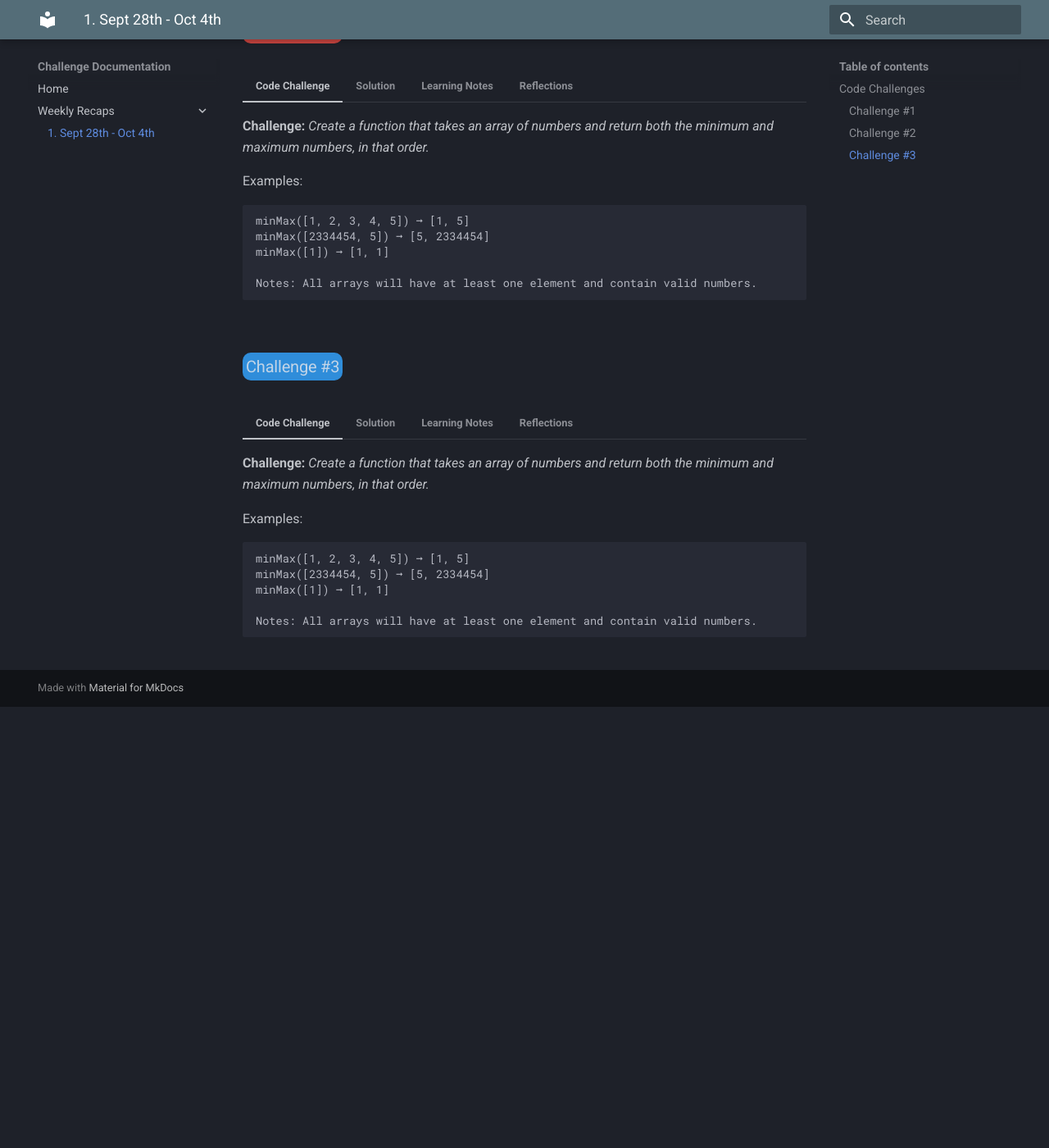
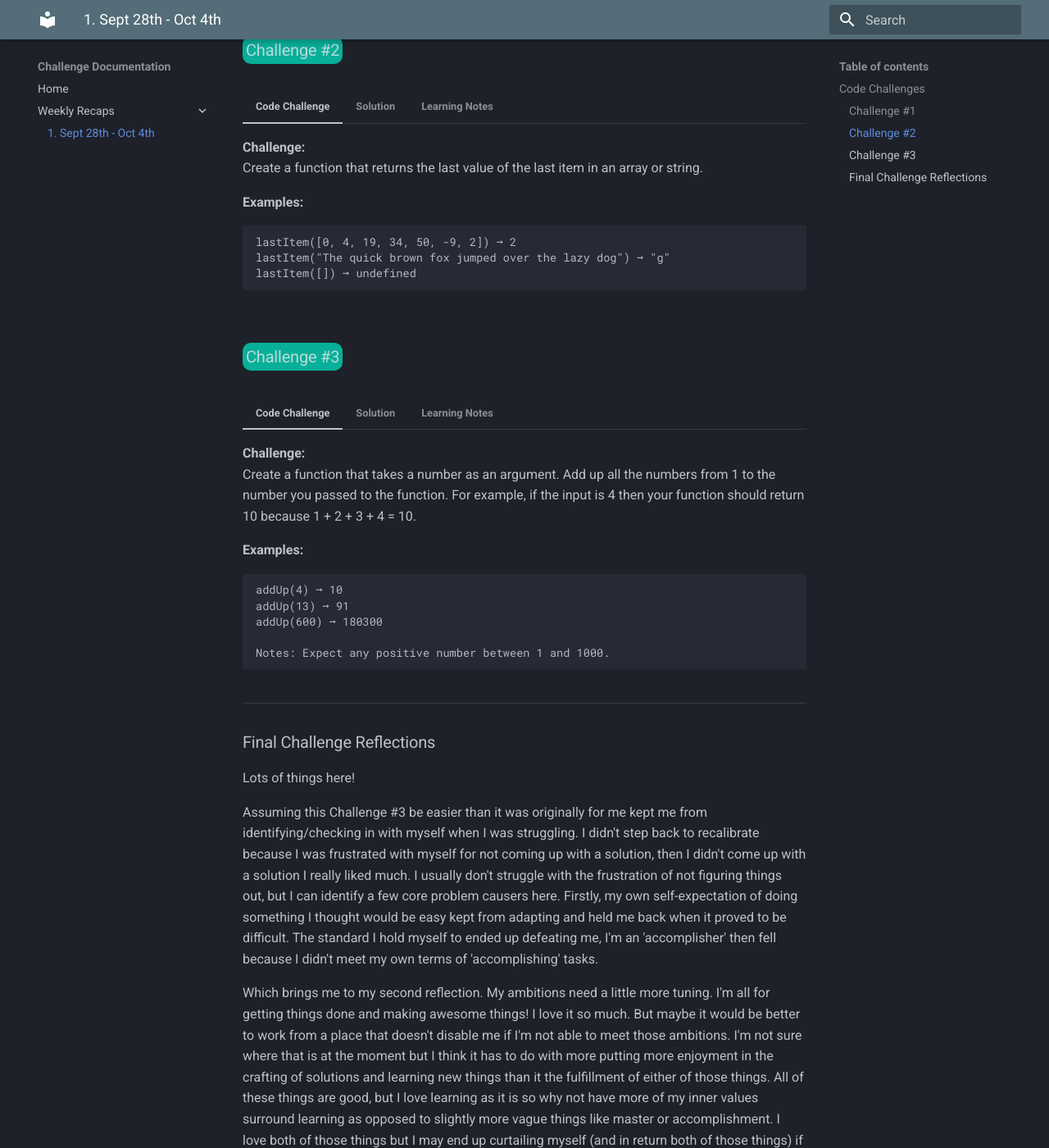
Before and after one commit to RobertEJohnson/Coding-Challenge-Tracker, an MkDocs documentation site: the page built from docs/weeklyRecaps/week1.md, in a window 1280 px wide and 1400 px high, scrolled down 735 px. Shown: the whole window at 82% size. Built offline with MkDocs 1.6.1 and Material for MkDocs 9.7.7, drawn with Linux system fonts in a browser that asks for light colours; before the commit the page ends 1597 px from its top, so only the background shows below that; some of the changed text lies outside the part shown.

Commit message:
updated for current completed challenges!

````diff
--- a/docs/weeklyRecaps/week1.md
+++ b/docs/weeklyRecaps/week1.md
@@ -16,139 +16,191 @@
 
 === "Code Challenge"
 
-    **Challenge:** *Create a function that takes an array of numbers and return both the minimum and maximum numbers, in that order.*
+    **Challenge:**
+    Create a function that takes two strings as arguments and returns the number of times the first string (the single character) is found in the second string.
 
-    Examples:
+    **Examples:**
 
-        minMax([1, 2, 3, 4, 5]) ➞ [1, 5]
-        minMax([2334454, 5]) ➞ [5, 2334454]
-        minMax([1]) ➞ [1, 1]
+        charCount("a", "edabit") ➞ 1
+        charCount("c", "Chamber of secrets") ➞ 1
+        charCount("b", "big fat bubble") ➞ 4
 
-        Notes: All arrays will have at least one element and contain valid numbers.
+        Notes: Your output must be case-sensitive (see second example).
 
 === "Solution"
 
-    **Solution:** Notes about solution here:
+    **Solution:** Here is my first solution!
 
-        My first solution
+        function charCount(myChar, str){
+            let count = 0;
+            for(character of str){
+                if(character === myChar){
+                    count++;
+                }
+            }
+            return count;
+        }
 
-    After seeing some of the other participants solutions I adapted my solution to be
+    After seeing some other solutions I realized I've completely forgotten about the `filter` array method, I really haven't used it much!
+    My updated solution is:
 
-        My second solution
+        function charCount(myChar, str){
+	        return [...str].filter(character => myChar === character).length;
+        }
+
+    Spreading the string into an array to use it feels great.
 
 === "Learning Notes"
 
-    **New things I've learned:**
+    **Learning Notes:**
 
-    >Checkout all these cool new things I've learned!
+    >I got a some more practice with the filter array method!
+    >I wasn't super familiar with it, but it really came in clutch here.
 
-    >I never thought to use x in y way before! That's so clever!
-    >Lorem ipsum lorem ipsum Lorem ipsum lorem ipsum Lorem ipsum lorem ipsum
+    >My general updated understanding of .filter() is, it's a method that returns a new array contains
+    >all elements from the original array that pass the set condition! Nifty!
 
-=== "Reflections"
+    >Awesome practice with .filter()!
 
-    **Positives:**
-
-    > I'm seeing a lot of positives.
-
-    **Negatives:**
-
-    > I also noticed a few negatives.
-
-    **Moving Forward:**
-
-    > Here's my plan for the future.
-
-### Challenge #2 {: .challenge .challenge--codewars}
+### Challenge #2 {: .challenge .challenge--edabit}
 
 === "Code Challenge"
 
-    **Challenge:** *Create a function that takes an array of numbers and return both the minimum and maximum numbers, in that order.*
+    **Challenge:**
+    Create a function that returns the last value of the last item in an array or string.
 
-    Examples:
+    **Examples:**
 
-        minMax([1, 2, 3, 4, 5]) ➞ [1, 5]
-        minMax([2334454, 5]) ➞ [5, 2334454]
-        minMax([1]) ➞ [1, 1]
-
-        Notes: All arrays will have at least one element and contain valid numbers.
+        lastItem([0, 4, 19, 34, 50, -9, 2]) ➞ 2
+        lastItem("The quick brown fox jumped over the lazy dog") ➞ "g"
+        lastItem([]) ➞ undefined
 
 === "Solution"
 
-    **Solution:** Notes about solution here:
+    **Solution:** My first solution:
 
-        My first solution
+        function lastItem(input) {
+            if(input.length <= 0){
+                return undefined;
+            }
+            else{
+                lastElement = input[input.length-1];
+            }
 
-    After seeing some of the other participants solutions I adapted my solution to be
+            return lastElement.length >= 2 ? lastElement[lastElement.length-1] : lastElement
+        }
 
-        My second solution
+    This solution worked well, but wasn't completing one of the pre-written tests.
+
+    The question said:
+    Create a function that returns ```the last value of the last item``` in an array or string.
+
+    What they actually meant was:
+    Create a function that returns ```the last value``` of an array or a string.
+
+    The tests were built in a way that ```['one','two','three']``` should be parsed and return ```'three'```
+    I was returning the last value of the last item so ```'three'``` became ```'e'```.
+
+    My updated solution:
+
+        function lastItem(input) {
+            return input[input.length-1];
+        }
+
 
 === "Learning Notes"
 
-    **New things I've learned:**
+    **Learning Notes:**
 
-    >Checkout all these cool new things I've learned!
+    >I think my main take away from this challenge is to read the tests.
 
-    >I never thought to use x in y way before! That's so clever!
-    >Lorem ipsum lorem ipsum Lorem ipsum lorem ipsum Lorem ipsum lorem ipsum
+    >The question could've been worded better but reading the tests can give me a
+    >better idea of what I should be building in the first place. I might not account
+    >for a input type that a test will test for, so I might as well start with reading them,
+    >I'll have better quality solutions.
 
-=== "Reflections"
+    >Also I'll start getting more ideas for the tests I write.
 
-    **Positives:**
-
-    > I'm seeing a lot of positives.
-
-    **Negatives:**
-
-    > I also noticed a few negatives.
-
-    **Moving Forward:**
-
-    > Here's my plan for the future.
-
-### Challenge #3 {: .challenge .challenge--leetcode}
+### Challenge #3 {: .challenge .challenge--edabit}
 
 === "Code Challenge"
 
-    **Challenge:** *Create a function that takes an array of numbers and return both the minimum and maximum numbers, in that order.*
+    **Challenge:**
+    Create a function that takes a number as an argument. Add up all the numbers from 1 to the number you passed to the function. For example, if the input is 4 then your function should return 10 because 1 + 2 + 3 + 4 = 10.
 
-    Examples:
+    **Examples:**
 
-        minMax([1, 2, 3, 4, 5]) ➞ [1, 5]
-        minMax([2334454, 5]) ➞ [5, 2334454]
-        minMax([1]) ➞ [1, 1]
+        addUp(4) ➞ 10
+        addUp(13) ➞ 91
+        addUp(600) ➞ 180300
 
-        Notes: All arrays will have at least one element and contain valid numbers.
+        Notes: Expect any positive number between 1 and 1000.
 
 === "Solution"
 
-    **Solution:** Notes about solution here:
+    **Solution:** Here's my first take at this:
 
-        My first solution
+        function addUp(num) {
+            let counter = 0;
+            sum = 0;
+            while(counter <= num){
+                sum += counter;
+                counter ++;
+            }
+            return sum;
+        }
 
-    After seeing some of the other participants solutions I adapted my solution to be
+    I'm not stoked about a while loop though, so I'm going to rework it a bit. Here's my now second attempt.
 
-        My second solution
+        function addUp(num) {
+            let sum = 0;
+            for(let i=1; i<=num; i++){
+                sum += i;
+            }
+            return sum;
+        }
+
+    There we go, so the above removed a while loop and condensed it a little bit, woot.
+
+    This addition problem would be a great problem for recursion I'm sure.
+    Not very familiar with recursion yet, but I'm going to check out some others' solutions and see what I learn from their solutions.
+
+        function addUp(num) {
+            return (num * (num + 1))/2;
+        }
+
+    The above answer (some one elses solution not mine) really intriques me. I'm guessing this is a common math algorithm people are familiar with, because I have no idea of the thought process taken to get this answer. But it did spark some thoughts for me which I'll take about in the learning notes. The other answers contain recursion which I'll have to dig into more later!
 
 === "Learning Notes"
 
-    **New things I've learned:**
+    **Learning Notes:**
 
-    >Checkout all these cool new things I've learned!
+    >Wow this problem stumped me. Not even because of its difficulty but rather my perception of its difficulty.
+    >I don't like that my first response was a little bit locked up. It's too bad because taking off some of the
+    >tension I was able to make a (in my opinion) better solution, I'm usually pretty good at not getting pushed off-center
+    >but I fell off that horse a bit here.
 
-    >I never thought to use x in y way before! That's so clever!
-    >Lorem ipsum lorem ipsum Lorem ipsum lorem ipsum Lorem ipsum lorem ipsum
+    >This answer:   function addUp(num) {
+    >                  return (num * (num + 1))/2;
+    >               }
 
-=== "Reflections"
+    >I'm curious at how it was obtained without knowing a prior formula. But I have gleaned a few things from this. Some of which I will talk about in the reflections, but one main thing for a learning note here is 'Keep it simple'.
 
-    **Positives:**
+    >I think my mind fluttered a bit because I started thinking about all of this addition and trying to
+    >come up with a good solution through being able to hold the entire problem in my head. I'd assume this most certainly is
+    >not what whoever came up with (num * (num + 1))/2 did. If I had started simpler like from 1-3 rather than 1-100 it really
+    >could have helped me identify a pattern to work with, and that would help develop a better solution. I kept it too big and
+    >didn't break it into small pieces, because at first it didn't seem like a tough task.
 
-    > I'm seeing a lot of positives.
+---
 
-    **Negatives:**
+### Final Challenge Reflections
 
-    > I also noticed a few negatives.
+Lots of things here!
 
-    **Moving Forward:**
+Assuming this Challenge #3 be easier than it was originally for me kept me from identifying/checking in with myself when I was struggling.
+I didn't step back to recalibrate because I was frustrated with myself for not coming up with a solution, then I didn't come up with a solution I really liked much. I usually don't struggle with the frustration of not figuring things out, but I can identify a few core problem causers here. Firstly, my own self-expectation of doing something I thought would be easy kept from adapting and held me back when it proved to be difficult. The standard I hold myself to ended up defeating me, I'm an 'accomplisher' then fell because I didn't meet my own terms of 'accomplishing' tasks.
 
-    > Here's my plan for the future.
+Which brings me to my second reflection. My ambitions need a little more tuning. I'm all for getting things done and making awesome things! I love it so much. But maybe it would be better to work from a place that doesn't disable me if I'm not able to meet those ambitions. I'm not sure where that is at the moment but I think it has to do with more putting more enjoyment in the crafting of solutions and learning new things than it the fulfillment of either of those things. All of these things are good, but I love learning as it is so why not have more of my inner values surround learning as opposed to slightly more vague things like master or accomplishment. I love both of those things but I may end up curtailing myself (and in return both of those things) if I try to brute force my way to them. Why not approach problems with a greater sense of humility and a larger excitement around learning and experimenting rather than having focus around whether or not I can do it to a certain standard.
+
+Also I'm sure I'll be a lot lighter of a person with that adjustment, who doesn't want to be around someone who is just loving on life and learning. It's a lot more freeing of an approach.
````
